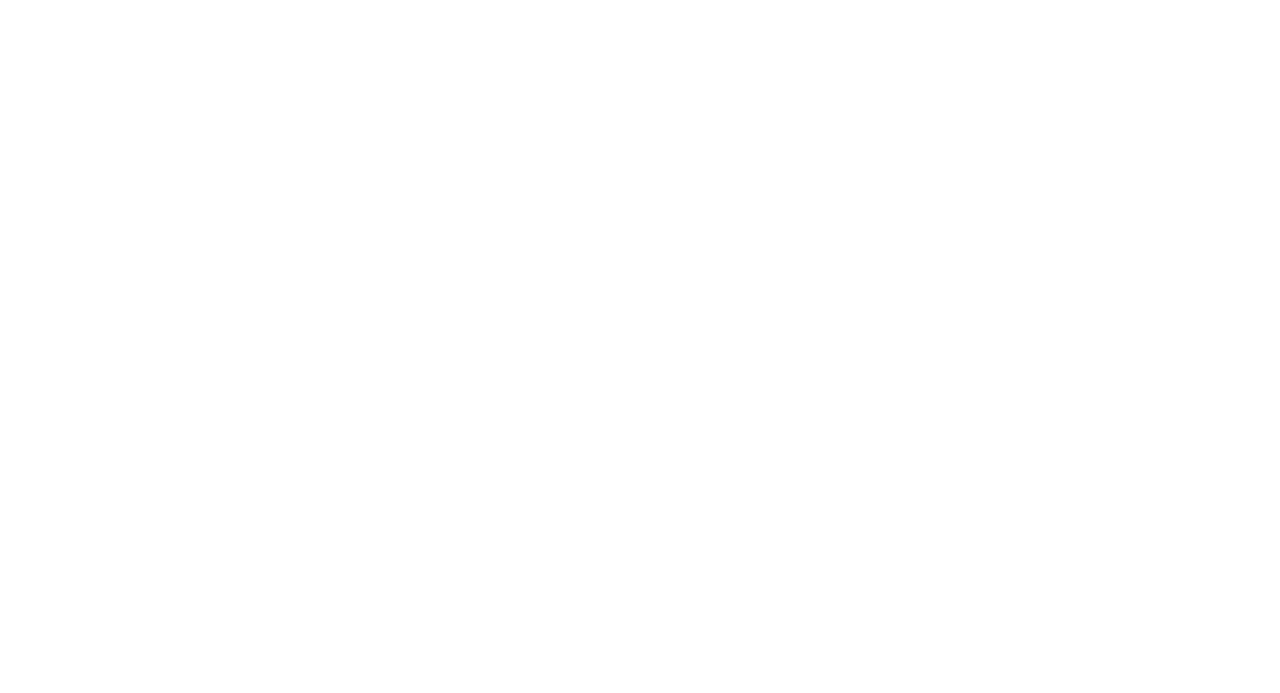
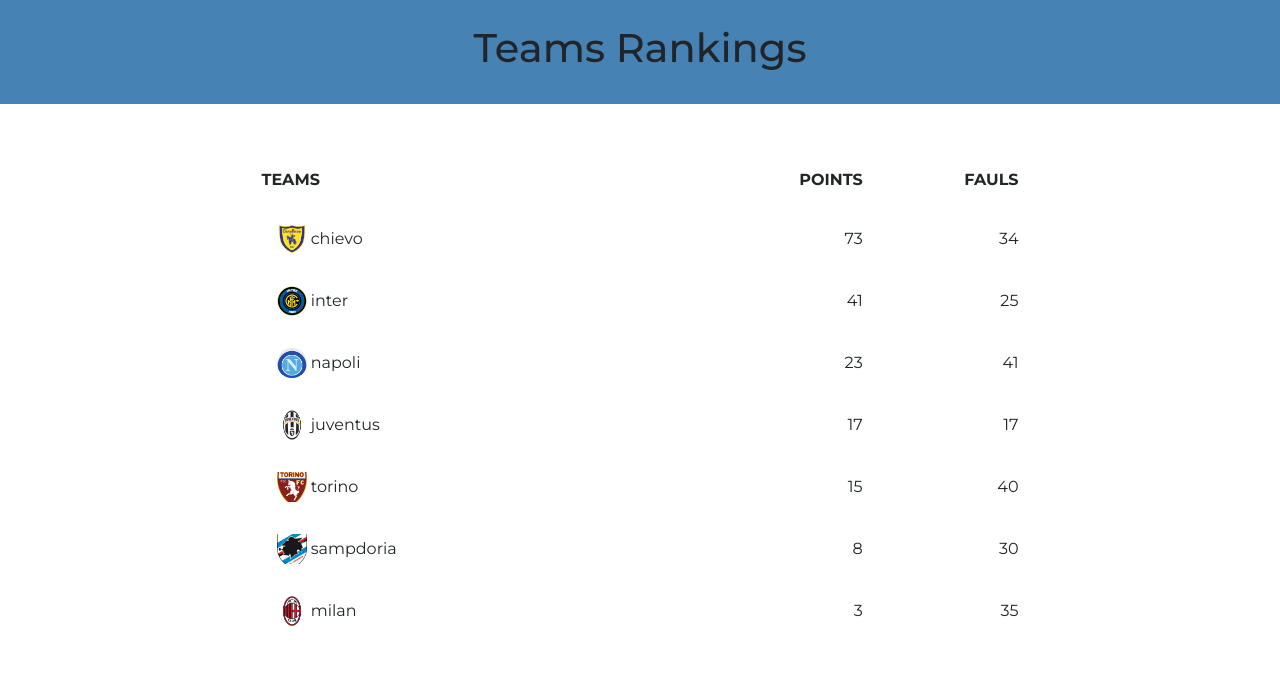
Before and after one commit to giovannifranchi/js-snack-es6, a plain HTML site: page snack4/index.html in a window 1280 px wide. Drawn offline with nearby package versions, Linux system fonts and the light colour scheme.

Commit message:
Feat: team rankings interface

```diff
--- /dev/null
+++ b/snack4/css/style.css
@@ -0,0 +1,13 @@
+body {
+    font-family: 'Montserrat', sans-serif;
+}
+
+header {
+    background-color: #4682b4;
+}
+
+.team-logo {
+    width: 30px;
+    height: 30px;
+    object-fit: cover;
+}
--- a/snack4/index.html
+++ b/snack4/index.html
@@ -5,9 +5,63 @@
     <meta http-equiv="X-UA-Compatible" content="IE=edge">
     <meta name="viewport" content="width=device-width, initial-scale=1.0">
     <title>JSsnack4</title>
+    <!-- Bootstrap -->
+    <link href="https://cdn.jsdelivr.net/npm/bootstrap@5.3.0-alpha1/dist/css/bootstrap.min.css" rel="stylesheet" integrity="sha384-GLhlTQ8iRABdZLl6O3oVMWSktQOp6b7In1Zl3/Jr59b6EGGoI1aFkw7cmDA6j6gD" crossorigin="anonymous">
+    <!-- /Bootstrap -->
+    <!-- Google Fonts -->
+    <link rel="preconnect" href="https://fonts.googleapis.com">
+    <link rel="preconnect" href="https://fonts.gstatic.com" crossorigin>
+    <link href="https://fonts.googleapis.com/css2?family=Montserrat:ital,wght@0,100;0,200;0,300;0,400;0,500;0,600;0,700;1,300;1,400;1,600&display=swap" rel="stylesheet">
+    <!-- /Google Fonts -->
+    <!-- Style -->
+    <link rel="stylesheet" href="css/style.css">
+    <!-- /Style -->
+    <!-- BootStrapJS -->
+    <script src="https://cdn.jsdelivr.net/npm/bootstrap@5.3.0-alpha1/dist/js/bootstrap.bundle.min.js" integrity="sha384-w76AqPfDkMBDXo30jS1Sgez6pr3x5MlQ1ZAGC+nuZB+EYdgRZgiwxhTBTkF7CXvN" crossorigin="anonymous" defer></script>
+    <!-- /BootStrapJS -->
+    <!-- MainJS -->
     <script src="js/main.js" defer></script>
+    <!-- MainJS -->
 </head>
 <body>
+    <header class="py-4">
+        <h1 class="text-center text-reset">Teams Rankings</h1>
+    </header>
+    <main>
+        <div class="container">
+            <div class="row p-5 justify-content-center align-items-center">
+                <div class="col-9">
+                    <table class="w-100">
+                        <thead>
+                            <tr>
+                                <th scope="col" class="me-auto py-3">TEAMS</th>
+                                <th scope="col" class="width-auto text-end">POINTS</th>
+                                <th scope="col" class="width-auto text-end">FAULS</th>
+                            </tr>
+                        </thead>
+                        <tbody>
+                        </tbody>
+                    </table>
+                </div>
+            </div>
+        </div>
+    </main>
 
+    <template id="team-row">
+        <tr>
+            <td class="me-auto p-3">
+                <div class="team-name-container">
+                    <img src="" alt="" class="team-logo align-middle">
+                    <span class="team-name align-middle"></span>
+                </div>
+            </td>
+            <td class="width-auto text-end">
+                <span class="points"></span>
+            </td>
+            <td class="width-auto text-end">
+                <span class="fouls"></span>
+            </td>
+        </tr>
+    </template>
 </body>
 </html>
--- a/snack4/js/main.js
+++ b/snack4/js/main.js
@@ -1,62 +1,94 @@
 'use scrict';
+
+// function createArrayOfTeams(teamList){
+//     return teamList.map((element)=> new Teams(element));
+// }
+
+// console.log(teamsImgList);
+
+
+// const teamObjList = createArrayOfTeams(teamList);
+
+// const teamObjRandom = teamObjList.map((element)=> {
+//     return {
+//         name: element.name,
+//         points: createRndNum(0, maxPoints),
+//         fouls: createRndNum(0, maxPoints),
+//     }
+// })
+
+
+// const teamFinalList = teamObjRandom.map((element)=>{
+//     const {name} = element;
+//     const {fouls} = element;
+//     return {name, fouls};
+// });
+
+// Other concise solution
+
+// const finalTeams = teamList.map((element)=> new Teams(element))
+// .map((element)=> {
+//     return {
+//         name: element.name,
+//         points: createRndNum(0, maxPoints),
+//         fouls: createRndNum(0, maxPoints),
+//     }
+// })
+// .map((element)=>{
+//     const {name} = element;
+//     const {fouls} = element;
+//     return {name, fouls};
+// });
+
+// console.log(teamObjList, 'obj list');
+
+// console.log(teamObjList);
+// console.log(teamObjRandom);
+// console.log(teamFinalList);
+// console.log(finalTeams);
+
+
 
 function createRndNum(min ,max){
     return Math.floor(Math.random() * (max - min) + min);
 }
 
-class Teams {
-    constructor(name){
-        this.name = name;
-        this.points = 0;
-        this.fouls = 0;
-    }
-}
-
-function createArrayOfTeams(teamList){
-    return teamList.map((element)=> new Teams(element));
+function createTeamRow(template, arrayOfObj, container){
+    const fragment = document.createDocumentFragment();
+    arrayOfObj.forEach(element =>{
+        const content = template.content.cloneNode(true);
+        const name = content.querySelector('.team-name');
+        const img = content.querySelector('.team-logo');
+        const points = content.querySelector('.points');
+        const fouls = content.querySelector('.fouls');
+        img.src = `img/${element.img}`;
+        name.innerText = element.name;
+        points.innerText = element.points;
+        fouls.innerText = element.fouls;
+        fragment.append(content);
+    });
+    container.append(fragment);
 }
 
 const maxPoints = 90;
 const maxFouls = 50;
 const teamList = ['Juventus', 'Milan', 'Inter', 'Sampdoria', 'Torino', 'Chievo', 'Napoli'];
+const template = document.querySelector('#team-row');
+const container = document.querySelector('tbody');
+class Teams {
+    constructor(name, img){
+        this.name = name;
+        this.img = img
+        this.points = createRndNum(0, maxPoints);
+        this.fouls = createRndNum(0, maxFouls);
+    }
+}
 
-
-const teamObjList = createArrayOfTeams(teamList);
-
-const teamObjRandom = teamObjList.map((element)=> {
-    return {
-        name: element.name,
-        points: createRndNum(0, maxPoints),
-        fouls: createRndNum(0, maxPoints),
-    }
-})
-
-
-const teamFinalList = teamObjRandom.map((element)=>{
-    const {name} = element;
-    const {fouls} = element;
-    return {name, fouls};
-});
-
-// Other concise solution
-
-const finalTeams = teamList.map((element)=> new Teams(element))
-.map((element)=> {
-    return {
-        name: element.name,
-        points: createRndNum(0, maxPoints),
-        fouls: createRndNum(0, maxPoints),
-    }
-})
-.map((element)=>{
-    const {name} = element;
-    const {fouls} = element;
-    return {name, fouls};
-});
-
-// console.log(teamObjList, 'obj list');
+const teamListSorted = teamList.sort().map(element => element.toLowerCase());
+const teamsImgList = teamListSorted.map(element => `${element}.png`);
+const teamObjList = teamListSorted.map((element, index) => new Teams(element, teamsImgList[index]));
+const teamsSortedByPoints = teamObjList.sort(({points:a}, {points:b}) => b-a)
 
 console.log(teamObjList);
-console.log(teamObjRandom);
-console.log(teamFinalList);
-console.log(finalTeams);
+
+createTeamRow(template, teamsSortedByPoints, container);
```
Also changed, not shown: snack4/img/chievo.png (added), snack4/img/inter.png (added), snack4/img/juventus.png (added), snack4/img/milan.png (added), snack4/img/napoli.png (added), snack4/img/sampdoria.png (added), snack4/img/torino.png (added).
